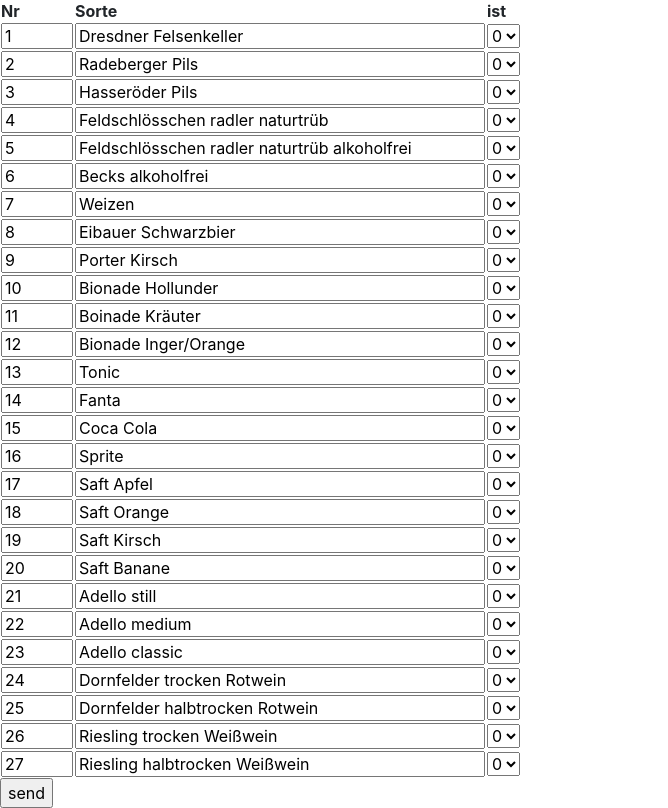
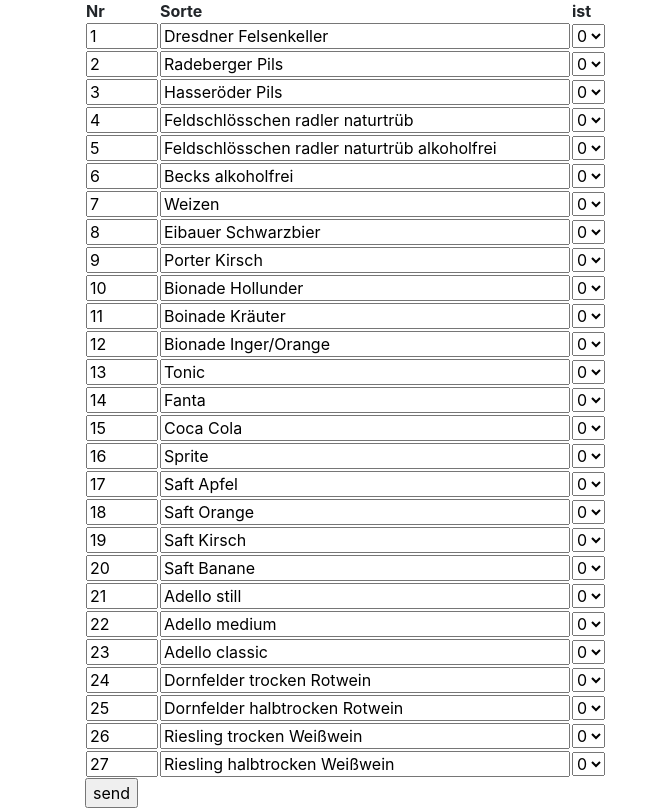
Before and after one commit to peterman/lager, a PHP site: page / in a window 1280 px wide. Shown: the part 56-864 px from the top of the page, without its empty margins (0-668 px from the left). Run offline with PHP 8.4, Linux system fonts and the light colour scheme.

Commit message:
Update index.php

```diff
--- a/index.php
+++ b/index.php
@@ -62,7 +62,7 @@
 
 
 
-	<div role="main" class="ui-content">
+	<div role="main" class="container">
 
                     <table id="myTable">
                         <tr>
```
